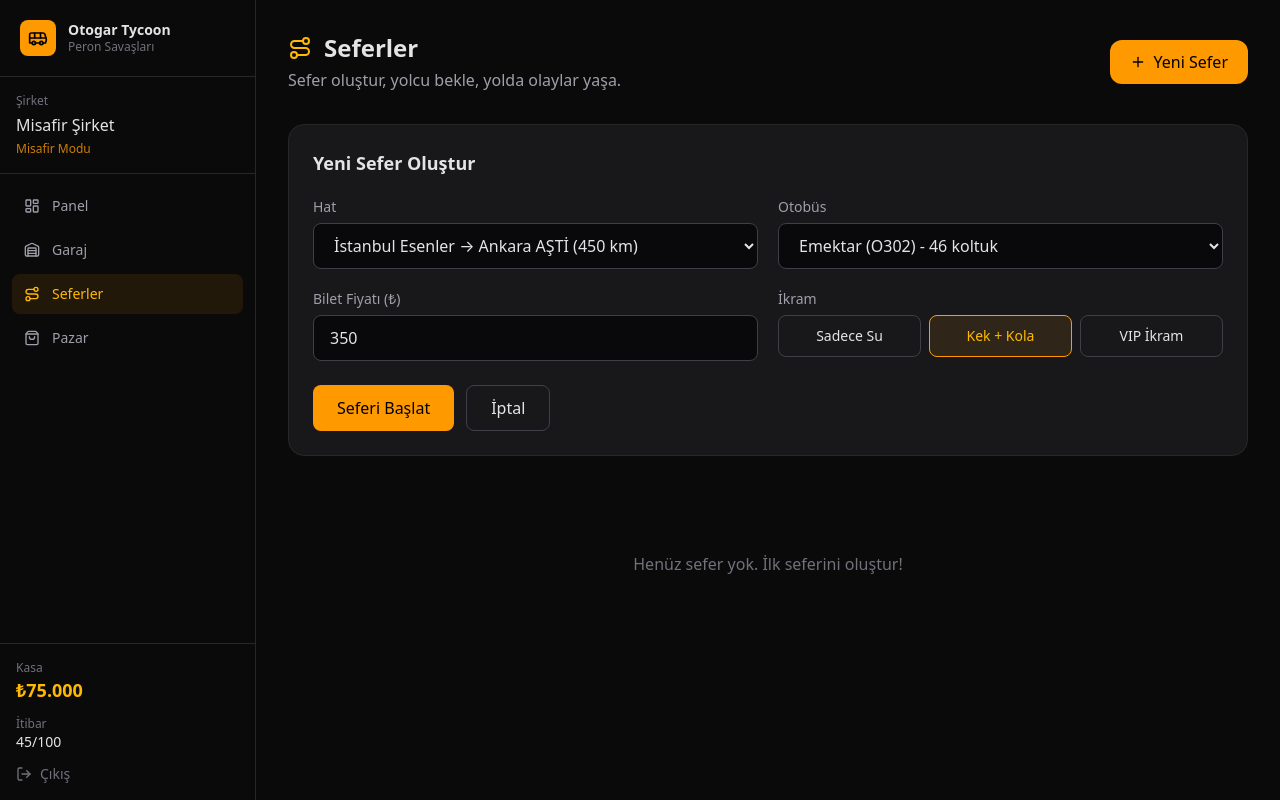
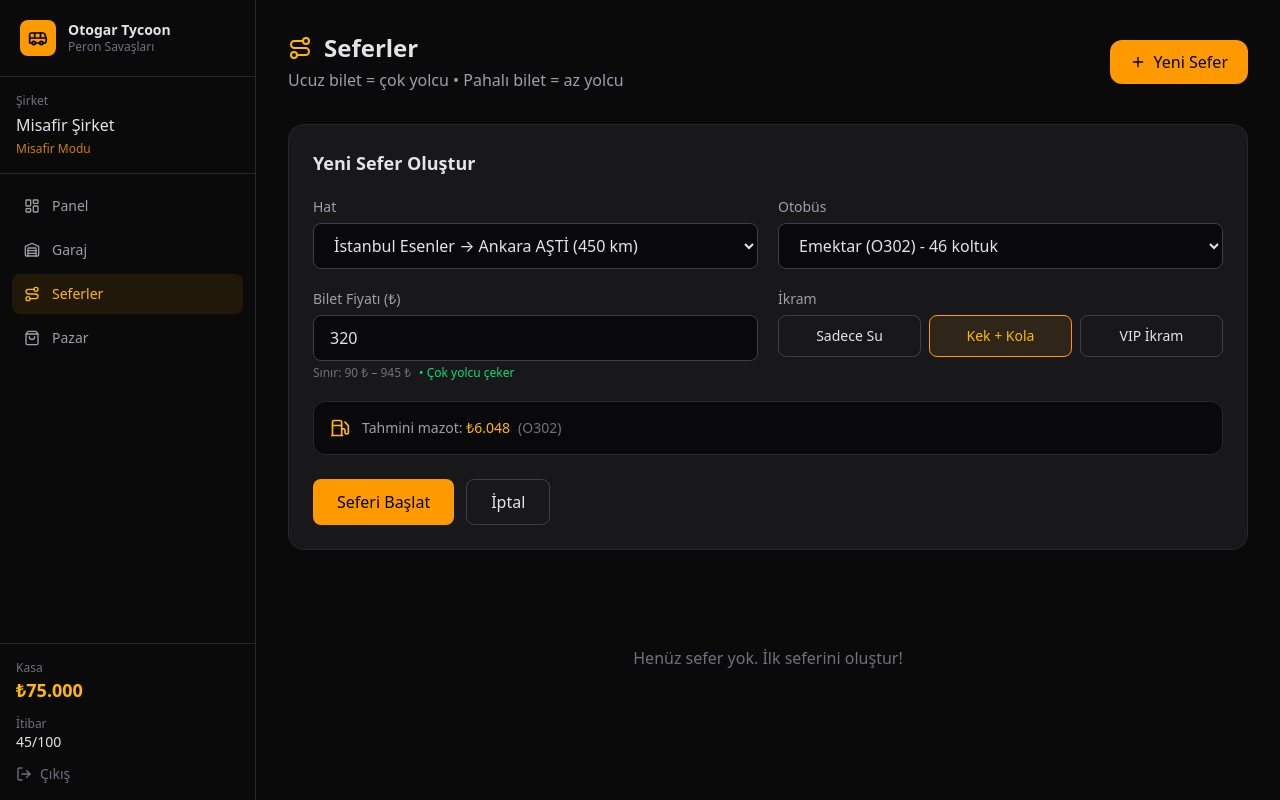
Before and after one commit to Nexora88/otogar-tycoon, a Next.js app: page /expeditions in a window 1280 px wide. Both pictures are taken after a click on the button "Yeni Sefer". Built offline with nearby package versions, Linux system fonts and the light colour scheme.

Commit message:
Expeditions: price affects passenger demand + DrivingView

```diff
--- a/src/app/(game)/expeditions/page.tsx
+++ b/src/app/(game)/expeditions/page.tsx
@@ -1,10 +1,15 @@
 "use client";
 
 import { useState, useEffect } from "react";
-import { useGameStore, generatePassengers, type Catering } from "@/store/gameStore";
+import {
+  useGameStore,
+  generatePassengers,
+  type Catering,
+} from "@/store/gameStore";
 import { formatMoney } from "@/lib/utils";
 import { ROUTES } from "@/data/routes";
-import { Route, Plus, Clock, Users } from "lucide-react";
+import DrivingView from "@/components/DrivingView";
+import { Route, Plus, Clock, Users, Fuel } from "lucide-react";
 
 const CATERING_OPTIONS: { id: Catering; label: string; cost: number }[] = [
   { id: "water", label: "Sadece Su", cost: 0 },
@@ -12,11 +17,21 @@ const CATERING_OPTIONS: { id: Catering; label: string; cost: number }[] = [
   { id: "vip", label: "VIP İkram", cost: 65 },
 ];
 
+const FUEL_CONSUMPTION: Record<string, number> = {
+  O302: 32,
+  Travego: 24,
+  Tourismo: 22,
+  Setra: 20,
+  Neoplan: 18,
+};
+
+const FUEL_PRICE = 42;
+
 const COMPLAINTS = [
   "İkram diye su verdiniz, ayıp oluyor artık!",
   "Otobüs çok eski, her virajda ses geliyor.",
-  "Klima yok, yazın böyle yolculuk mu olur?",
-  "Muavin hiç ilgilenmiyor, şikayetçiyim.",
+  "Klima yok, böyle yolculuk mu olur?",
+  "Muavin hiç ilgilenmiyor.",
   "Bilet pahalı ama hizmet aynı değil.",
   "Araç çok sarsıyor, başım ağrıdı.",
 ];
@@ -36,17 +51,50 @@ export default function ExpeditionsPage() {
   } = useGameStore();
 
   const [showForm, setShowForm] = useState(false);
-  const [selectedRouteId, setSelectedRouteId] = useState(ROUTES[0].id);
-  const [ticketPrice, setTicketPrice] = useState(350);
+  const [selectedRouteId, setSelectedRouteId] = useState(ROUTES[0]?.id || "");
+  const [ticketPrice, setTicketPrice] = useState(320);
   const [catering, setCatering] = useState<Catering>("snack");
   const [selectedBusId, setSelectedBusId] = useState(buses[0]?.id || "");
   const [showFlash, setShowFlash] = useState(false);
 
-  const selectedRoute = ROUTES.find((r) => r.id === selectedRouteId) || ROUTES[0];
+  const selectedRoute =
+    ROUTES.find((r) => r.id === selectedRouteId) || ROUTES[0];
+  const selectedBus = buses.find((b) => b.id === selectedBusId);
+
+  const minTicketPrice = 90;
+  const maxTicketPrice = Math.round((selectedRoute?.distance || 400) * 2.1);
+
+  const estimatedFuelCost = selectedBus
+    ? Math.round(
+        ((selectedRoute?.distance || 400) / 100) *
+          (FUEL_CONSUMPTION[selectedBus.model] || 28) *
+          FUEL_PRICE
+      )
+    : 0;
+
+  // Fiyat ne kadar yüksekse dolum o kadar yavaş
+  const getFillChance = (price: number, maxPrice: number) => {
+    const ratio = price / maxPrice; // 0..1+
+    // ucuz (~0.3) => yüksek şans, pahalı (~1) => düşük şans
+    return Math.max(0.15, 0.85 - ratio * 0.7);
+  };
+
+  const getTicketsPerTick = (price: number, maxPrice: number) => {
+    const ratio = price / maxPrice;
+    if (ratio < 0.4) return Math.floor(Math.random() * 4) + 2; // ucuz: 2-5
+    if (ratio < 0.7) return Math.floor(Math.random() * 3) + 1; // orta: 1-3
+    return Math.random() > 0.5 ? 1 : 0; // pahalı: 0-1
+  };
 
   useEffect(() => {
     const interval = setInterval(() => {
       expeditions.forEach((exp) => {
+        const route =
+          ROUTES.find(
+            (r) => r.origin === exp.origin && r.destination === exp.destination
+          ) || selectedRoute;
+        const maxPrice = Math.round((route?.distance || 400) * 2.1);
+
         if (exp.status === "filling") {
           const remaining = exp.departureTime - Date.now();
 
@@ -55,17 +103,27 @@ export default function ExpeditionsPage() {
             return;
           }
 
-          if (Math.random() > 0.55 && exp.soldTickets < exp.maxSeats) {
-            const add = Math.floor(Math.random() * 3) + 1;
-            const newSold = Math.min(exp.soldTickets + add, exp.maxSeats);
-            updateExpedition(exp.id, {
-              soldTickets: newSold,
-              passengers: generatePassengers(newSold),
-            });
+          const chance = getFillChance(exp.ticketPrice, maxPrice);
+          if (Math.random() < chance && exp.soldTickets < exp.maxSeats) {
+            const add = getTicketsPerTick(exp.ticketPrice, maxPrice);
+            if (add > 0) {
+              const newSold = Math.min(exp.soldTickets + add, exp.maxSeats);
+              updateExpedition(exp.id, {
+                soldTickets: newSold,
+                passengers: generatePassengers(newSold),
+              });
+            }
           }
 
-          if (exp.catering === "water" && remaining < 15000 && Math.random() > 0.97) {
-            openComplaint(COMPLAINTS[Math.floor(Math.random() * COMPLAINTS.length)]);
+          // Kötü ikram + pahalı bilet şikayeti
+          if (
+            (exp.catering === "water" || exp.ticketPrice > maxPrice * 0.85) &&
+            remaining < 14000 &&
+            Math.random() > 0.97
+          ) {
+            openComplaint(
+              COMPLAINTS[Math.floor(Math.random() * COMPLAINTS.length)]
+            );
           }
         }
 
@@ -74,12 +132,23 @@ export default function ExpeditionsPage() {
             triggerRoadEvent(exp.id);
           }
 
-          if (Date.now() - exp.departureTime > 25000) {
+          if (Date.now() - exp.departureTime > 26000) {
+            const bus = buses.find((b) => b.id === exp.busId);
+            const consumption = FUEL_CONSUMPTION[bus?.model || "O302"] || 28;
+            const fuelCost = Math.round(
+              ((route?.distance || 400) / 100) * consumption * FUEL_PRICE
+            );
+            const cateringCost =
+              exp.soldTickets *
+              (CATERING_OPTIONS.find((c) => c.id === exp.catering)?.cost || 0);
             const revenue = exp.soldTickets * exp.ticketPrice;
-            const fuel = Math.round(selectedRoute.distance * 16);
-            const catCost = exp.soldTickets * (CATERING_OPTIONS.find((c) => c.id === exp.catering)?.cost || 0);
-            addMoney(revenue - fuel - catCost);
-            updateExpedition(exp.id, { status: "completed", currentEvent: null });
+            const profit = revenue - fuelCost - cateringCost;
+
+            addMoney(profit);
+            updateExpedition(exp.id, {
+              status: "completed",
+              currentEvent: null,
+            });
             setHasPlayedOnce();
           }
         }
@@ -87,7 +156,7 @@ export default function ExpeditionsPage() {
     }, 1800);
 
     return () => clearInterval(interval);
-  }, [expeditions]);
+  }, [expeditions, buses]);
 
   useEffect(() => {
     if (lastEvent?.type === "eds") {
@@ -98,12 +167,20 @@ export default function ExpeditionsPage() {
   }, [lastEvent]);
 
   const handleCreate = () => {
-    const bus = buses.find((b) => b.id === selectedBusId);
-    if (!bus || ticketPrice < 80) return;
+    if (!selectedBus || !selectedRoute) return;
+
+    if (ticketPrice < minTicketPrice) {
+      alert(`Bilet fiyatı en az ${minTicketPrice} ₺ olmalı.`);
+      return;
+    }
+    if (ticketPrice > maxTicketPrice) {
+      alert(`Bu hat için maksimum bilet fiyatı ${maxTicketPrice} ₺.`);
+      return;
+    }
 
     const newExp = {
       id: `exp-${Date.now()}`,
-      busId: bus.id,
+      busId: selectedBus.id,
       origin: selectedRoute.origin,
       destination: selectedRoute.destination,
       departureTime: Date.now() + 40 * 1000,
@@ -111,7 +188,7 @@ export default function ExpeditionsPage() {
       catering,
       status: "filling" as const,
       soldTickets: 0,
-      maxSeats: bus.seatCount,
+      maxSeats: selectedBus.seatCount,
       passengers: [],
       createdAt: Date.now(),
       currentEvent: null,
@@ -128,7 +205,16 @@ export default function ExpeditionsPage() {
 
   return (
     <div className="p-8 relative">
-      {showFlash && <div className="fixed inset-0 bg-white z-50 pointer-events-none animate-eds-flash" />}
+      {/* Sürüş ekranı */}
+      {expeditions
+        .filter((e) => e.status === "departed")
+        .map((e) => (
+          <DrivingView key={e.id} expeditionId={e.id} />
+        ))}
+
+      {showFlash && (
+        <div className="fixed inset-0 bg-white z-50 pointer-events-none animate-eds-flash" />
+      )}
 
       {lastEvent && (
         <div className="fixed bottom-6 right-6 z-40 max-w-sm bg-zinc-900 border border-zinc-700 rounded-xl p-4 shadow-xl animate-slide-in">
@@ -138,11 +224,16 @@ export default function ExpeditionsPage() {
               <div className="font-semibold">{lastEvent.title}</div>
               <p className="text-sm text-zinc-400 mt-1">{lastEvent.description}</p>
               {lastEvent.moneyChange < 0 && (
-                <p className="text-sm text-red-400 mt-1">Ceza: {formatMoney(Math.abs(lastEvent.moneyChange))}</p>
+                <p className="text-sm text-red-400 mt-1">
+                  Ceza: {formatMoney(Math.abs(lastEvent.moneyChange))}
+                </p>
               )}
             </div>
           </div>
-          <button onClick={clearLastEvent} className="mt-3 text-xs text-zinc-500 hover:text-white">
+          <button
+            onClick={clearLastEvent}
+            className="mt-3 text-xs text-zinc-500 hover:text-white"
+          >
             Kapat
           </button>
         </div>
@@ -154,7 +245,9 @@ export default function ExpeditionsPage() {
             <Route className="w-6 h-6 text-amber-400" />
             Seferler
           </h1>
-          <p className="text-zinc-400 mt-1">Sefer oluştur, yolcu bekle, yolda olaylar yaşa.</p>
+          <p className="text-zinc-400 mt-1">
+            Ucuz bilet = çok yolcu • Pahalı bilet = az yolcu
+          </p>
         </div>
 
         <button
@@ -202,13 +295,24 @@ export default function ExpeditionsPage() {
             </div>
 
             <div>
-              <label className="block text-sm text-zinc-400 mb-1.5">Bilet Fiyatı (₺)</label>
+              <label className="block text-sm text-zinc-400 mb-1.5">
+                Bilet Fiyatı (₺)
+              </label>
               <input
                 type="number"
                 value={ticketPrice}
                 onChange={(e) => setTicketPrice(Number(e.target.value))}
                 className="w-full px-4 py-2.5 bg-zinc-950 border border-zinc-700 rounded-lg"
               />
+              <p className="text-xs text-zinc-500 mt-1">
+                Sınır: {minTicketPrice} ₺ – {maxTicketPrice} ₺
+                {ticketPrice <= maxTicketPrice * 0.4 && (
+                  <span className="text-green-400 ml-2">• Çok yolcu çeker</span>
+                )}
+                {ticketPrice > maxTicketPrice * 0.75 && (
+                  <span className="text-amber-400 ml-2">• Az yolcu gelir</span>
+                )}
+              </p>
             </div>
 
             <div>
@@ -218,10 +322,10 @@ export default function ExpeditionsPage() {
                   <button
                     key={opt.id}
                     onClick={() => setCatering(opt.id)}
-                    className={`flex-1 py-2.5 rounded-lg text-sm border ${
+                    className={`flex-1 py-2.5 rounded-lg text-sm border transition ${
                       catering === opt.id
                         ? "border-amber-500 bg-amber-500/10 text-amber-400"
-                        : "border-zinc-700"
+                        : "border-zinc-700 hover:border-zinc-500"
                     }`}
                   >
                     {opt.label}
@@ -231,11 +335,30 @@ export default function ExpeditionsPage() {
             </div>
           </div>
 
+          <div className="mt-5 p-4 rounded-xl bg-zinc-950 border border-zinc-800 flex items-center gap-3">
+            <Fuel className="w-5 h-5 text-amber-400" />
+            <div className="text-sm">
+              <span className="text-zinc-400">Tahmini mazot: </span>
+              <span className="font-medium text-amber-400">
+                {formatMoney(estimatedFuelCost)}
+              </span>
+              <span className="text-zinc-500 ml-2">
+                ({selectedBus?.model || "O302"})
+              </span>
+            </div>
+          </div>
+
           <div className="flex gap-3 mt-6">
-            <button onClick={handleCreate} className="px-6 py-2.5 bg-amber-500 text-black font-medium rounded-lg">
+            <button
+              onClick={handleCreate}
+              className="px-6 py-2.5 bg-amber-500 text-black font-medium rounded-lg hover:bg-amber-400 transition"
+            >
               Seferi Başlat
             </button>
-            <button onClick={() => setShowForm(false)} className="px-6 py-2.5 border border-zinc-700 rounded-lg">
+            <button
+              onClick={() => setShowForm(false)}
+              className="px-6 py-2.5 border border-zinc-700 rounded-lg hover:bg-zinc-800 transition"
+            >
               İptal
             </button>
           </div>
@@ -244,18 +367,24 @@ export default function ExpeditionsPage() {
 
       <div className="space-y-4">
         {expeditions.length === 0 && (
-          <div className="text-center py-16 text-zinc-500">Henüz sefer yok. İlk seferini oluştur!</div>
+          <div className="text-center py-16 text-zinc-500">
+            Henüz sefer yok. İlk seferini oluştur!
+          </div>
         )}
 
         {expeditions.map((exp) => (
-          <div key={exp.id} className="bg-zinc-900 border border-zinc-800 rounded-xl p-5">
+          <div
+            key={exp.id}
+            className="bg-zinc-900 border border-zinc-800 rounded-xl p-5"
+          >
             <div className="flex flex-wrap items-center justify-between gap-4">
               <div>
                 <div className="font-semibold">
                   {exp.origin} → {exp.destination}
                 </div>
                 <div className="text-sm text-zinc-400 mt-1">
-                  {formatMoney(exp.ticketPrice)} • {CATERING_OPTIONS.find((c) => c.id === exp.catering)?.label}
+                  {formatMoney(exp.ticketPrice)} •{" "}
+                  {CATERING_OPTIONS.find((c) => c.id === exp.catering)?.label}
                 </div>
               </div>
 
@@ -279,10 +408,14 @@ export default function ExpeditionsPage() {
                   </>
                 )}
                 {exp.status === "departed" && (
-                  <div className="px-3 py-1 rounded-full bg-blue-500/10 text-blue-400 text-sm">Yolda...</div>
+                  <div className="px-3 py-1 rounded-full bg-blue-500/10 text-blue-400 text-sm">
+                    Yolda... (WASD ile sür)
+                  </div>
                 )}
                 {exp.status === "completed" && (
-                  <div className="px-3 py-1 rounded-full bg-green-500/10 text-green-400 text-sm">Tamamlandı</div>
+                  <div className="px-3 py-1 rounded-full bg-green-500/10 text-green-400 text-sm">
+                    Tamamlandı
+                  </div>
                 )}
               </div>
             </div>
@@ -291,7 +424,9 @@ export default function ExpeditionsPage() {
               <div className="mt-4 h-2 bg-zinc-800 rounded-full overflow-hidden">
                 <div
                   className="h-full bg-amber-500 rounded-full progress-bar"
-                  style={{ width: `${(exp.soldTickets / exp.maxSeats) * 100}%` }}
+                  style={{
+                    width: `${(exp.soldTickets / exp.maxSeats) * 100}%`,
+                  }}
                 />
               </div>
             )}
```
